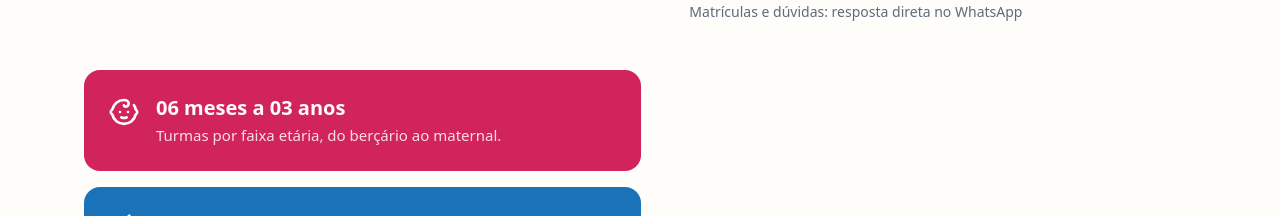
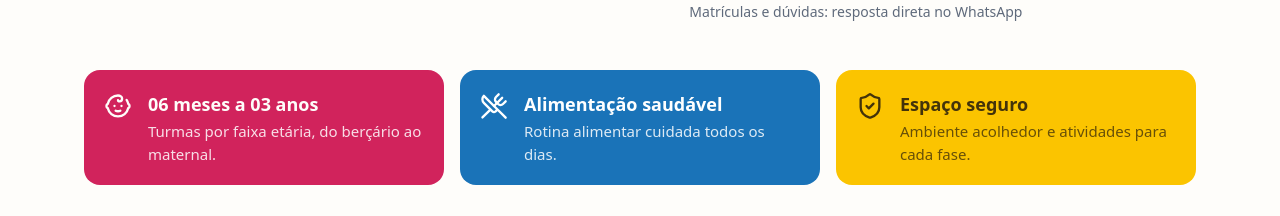
Before and after one commit to 1993dwsf-dev/primeiros-passos-web, a React (Vite) app: page / in a window 1280 px wide. Shown: the part 584-800 px from the top of the page. Built offline with nearby package versions, Linux system fonts and the light colour scheme; no server answers; what @convex-dev/auth would draw is missing.

Commit message:
Freebuff: FAÇA ESTA SESSÃO SER HORIZONTAL, OCUPANDO ESPAÇO NA TELA...

```diff
--- a/src/pages/Landing.tsx
+++ b/src/pages/Landing.tsx
@@ -112,30 +112,30 @@ export default function Landing() {
             <motion.div
               {...fadeUp}
               transition={{ ...fadeUp.transition, delay: 0.1 }}
-              className="grid gap-4"
+              className="grid gap-4 md:grid-cols-3 lg:col-span-2"
             >
-              <div className="text-primary-foreground flex items-start gap-4 rounded-2xl bg-[var(--flat-pink)] p-6">
-                <Baby className="mt-0.5 h-8 w-8 shrink-0" />
+              <div className="text-primary-foreground flex items-start gap-4 rounded-2xl bg-[var(--flat-pink)] p-5">
+                <Baby className="mt-0.5 h-7 w-7 shrink-0" />
                 <div>
-                  <p className="text-xl font-bold">06 meses a 03 anos</p>
+                  <p className="text-lg font-bold">06 meses a 03 anos</p>
                   <p className="mt-0.5 text-white/85 text-[15px]">
                     Turmas por faixa etária, do berçário ao maternal.
                   </p>
                 </div>
               </div>
-              <div className="bg-[var(--flat-blue)] flex items-start gap-4 rounded-2xl p-6 text-white">
-                <UtensilsCrossed className="mt-0.5 h-8 w-8 shrink-0" />
+              <div className="flex items-start gap-4 rounded-2xl bg-[var(--flat-blue)] p-5 text-white">
+                <UtensilsCrossed className="mt-0.5 h-7 w-7 shrink-0" />
                 <div>
-                  <p className="text-xl font-bold">Alimentação saudável</p>
+                  <p className="text-lg font-bold">Alimentação saudável</p>
                   <p className="mt-0.5 text-white/85 text-[15px]">
                     Rotina alimentar cuidada todos os dias.
                   </p>
                 </div>
               </div>
-              <div className="bg-[var(--flat-yellow)] flex items-start gap-4 rounded-2xl p-6 text-[color:var(--accent-foreground)]">
-                <ShieldCheck className="mt-0.5 h-8 w-8 shrink-0" />
+              <div className="flex items-start gap-4 rounded-2xl bg-[var(--flat-yellow)] p-5 text-[color:var(--accent-foreground)]">
+                <ShieldCheck className="mt-0.5 h-7 w-7 shrink-0" />
                 <div>
-                  <p className="text-xl font-bold">Espaço seguro</p>
+                  <p className="text-lg font-bold">Espaço seguro</p>
                   <p className="mt-0.5 text-[15px] opacity-80">
                     Ambiente acolhedor e atividades para cada fase.
                   </p>
```
